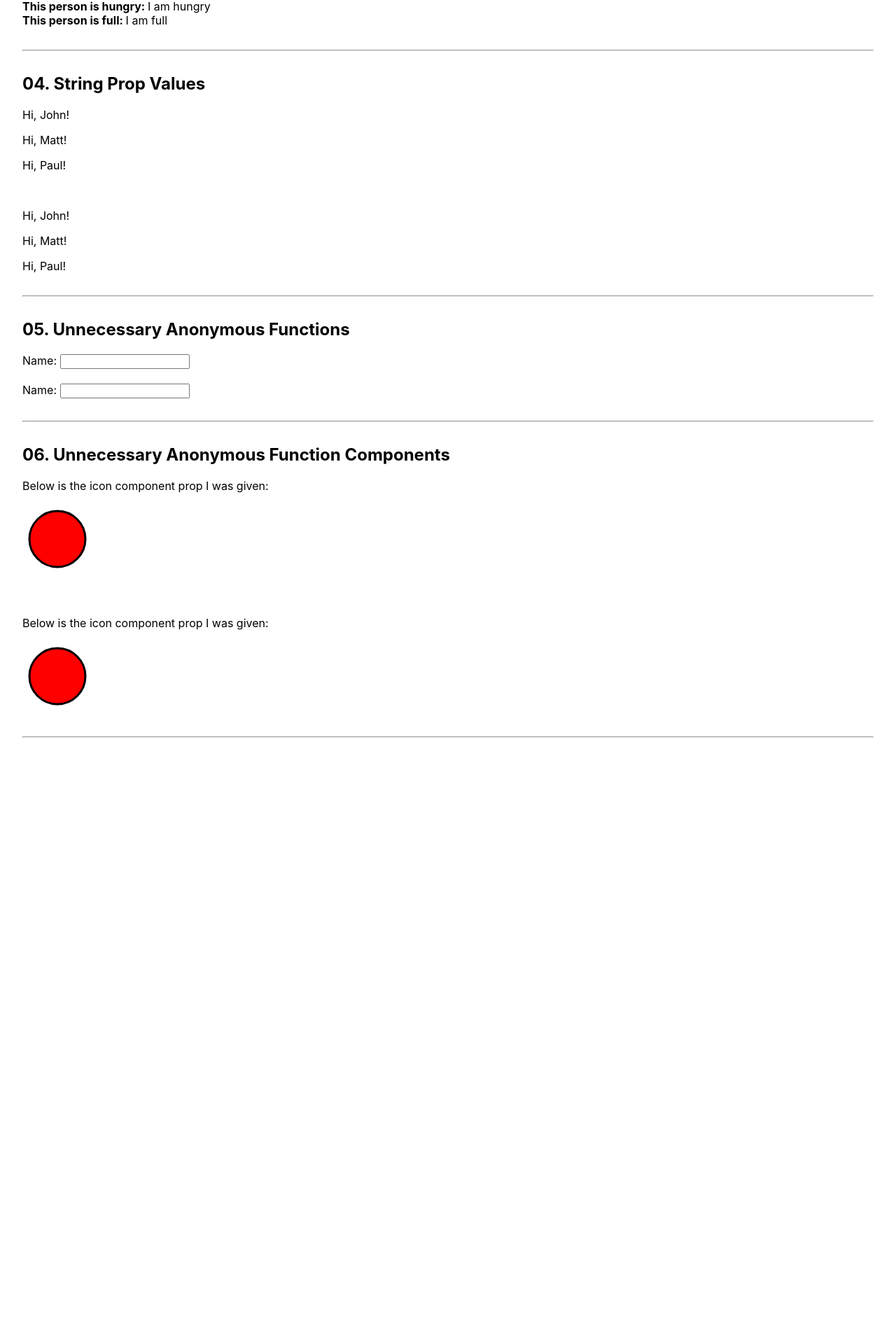
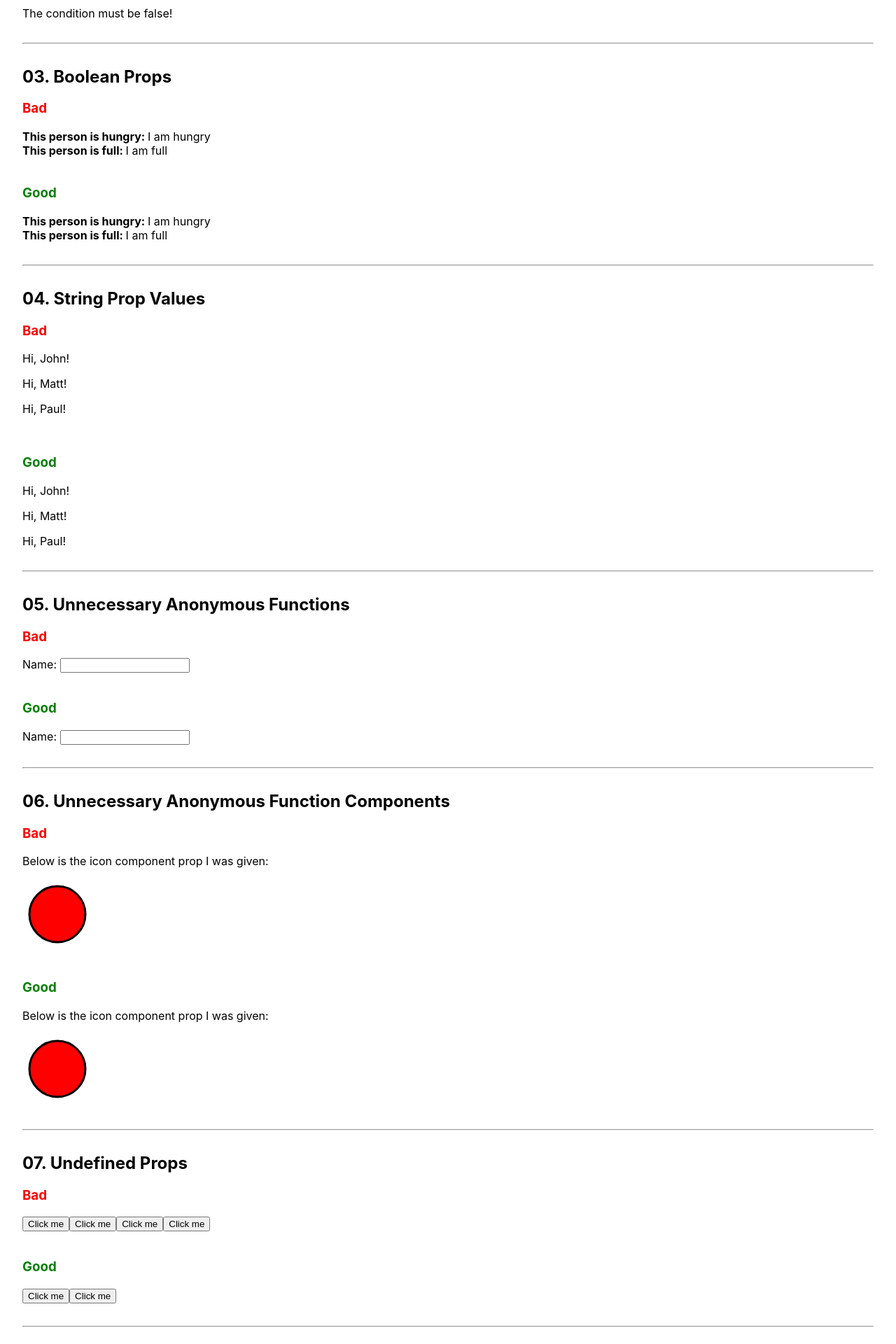
Before and after one commit to thawkin3/react-clean-code, a React (Create React App) app: page / in a window 1280 px wide. Shown: the part 680-2600 px from the top of the page at 70% size. Before the commit the page ends 1774 px from the top, so only its background shows below. Built offline with nearby package versions, Linux system fonts and the light colour scheme.

Commit message:
feat: adds seventh example for undefined props

```diff
--- a/src/App.css
+++ b/src/App.css
@@ -5,3 +5,11 @@ h1 {
 section {
   margin: 2rem 0;
 }
+
+h3.bad {
+  color: red;
+}
+
+h3.good {
+  color: green;
+}
--- a/src/App.js
+++ b/src/App.js
@@ -11,6 +11,8 @@ import { UnnecessaryAnonymousFunctionsBad } from './components/05-unnecessary-an
 import { UnnecessaryAnonymousFunctionsGood } from './components/05-unnecessary-anonymous-functions-good'
 import { UnnecessaryAnonymousFunctionComponentsBad } from './components/06-unnecessary-anonymous-function-components-bad'
 import { UnnecessaryAnonymousFunctionComponentsGood } from './components/06-unnecessary-anonymous-function-components-good'
+import { UndefinedPropsBad } from './components/07-undefined-props-bad'
+import { UndefinedPropsGood } from './components/07-undefined-props-good'
 import './App.css'
 
 export const App = () => (
@@ -21,51 +23,72 @@ export const App = () => (
 
     <section>
       <h2>01. Conditional Rendering Only for One Condition</h2>
+      <h3 className="bad">Bad</h3>
       <ConditionalRenderingWhenTrueBad />
       <br />
+      <h3 className="good">Good</h3>
       <ConditionalRenderingWhenTrueGood />
     </section>
     <hr />
 
     <section>
       <h2>02. Conditional Rendering on Either Condition</h2>
+      <h3 className="bad">Bad</h3>
       <ConditionalRenderingBad />
       <br />
+      <h3 className="good">Good</h3>
       <ConditionalRenderingGood />
     </section>
     <hr />
 
     <section>
       <h2>03. Boolean Props</h2>
+      <h3 className="bad">Bad</h3>
       <BooleanPropBad />
       <br />
+      <h3 className="good">Good</h3>
       <BooleanPropGood />
     </section>
     <hr />
 
     <section>
       <h2>04. String Prop Values</h2>
+      <h3 className="bad">Bad</h3>
       <StringPropValuesBad />
       <br />
+      <h3 className="good">Good</h3>
       <StringPropValuesGood />
     </section>
     <hr />
 
     <section>
       <h2>05. Unnecessary Anonymous Functions</h2>
+      <h3 className="bad">Bad</h3>
       <UnnecessaryAnonymousFunctionsBad />
       <br />
       <br />
+      <h3 className="good">Good</h3>
       <UnnecessaryAnonymousFunctionsGood />
     </section>
     <hr />
 
     <section>
       <h2>06. Unnecessary Anonymous Function Components</h2>
+      <h3 className="bad">Bad</h3>
       <UnnecessaryAnonymousFunctionComponentsBad />
       <br />
+      <h3 className="good">Good</h3>
+      <UnnecessaryAnonymousFunctionComponentsGood />
+    </section>
+    <hr />
+
+    <section>
+      <h2>07. Undefined Props</h2>
+      <h3 className="bad">Bad</h3>
+      <UndefinedPropsBad />
       <br />
-      <UnnecessaryAnonymousFunctionComponentsGood />
+      <h3 className="good">Good</h3>
+      <UndefinedPropsGood />
     </section>
     <hr />
   </main>
--- /dev/null
+++ b/src/components/07-undefined-props-bad.js
@@ -0,0 +1,20 @@
+import React from 'react'
+
+const ButtonOne = ({ handleClick }) => (
+  <button onClick={handleClick || undefined}>Click me</button>
+)
+
+const ButtonTwo = ({ handleClick }) => {
+  const noop = () => {}
+
+  return <button onClick={handleClick || noop}>Click me</button>
+}
+
+export const UndefinedPropsBad = () => (
+  <div>
+    <ButtonOne />
+    <ButtonOne handleClick={() => alert('Clicked!')} />
+    <ButtonTwo />
+    <ButtonTwo handleClick={() => alert('Clicked!')} />
+  </div>
+)
--- /dev/null
+++ b/src/components/07-undefined-props-good.js
@@ -0,0 +1,12 @@
+import React from 'react'
+
+const ButtonOne = ({ handleClick }) => (
+  <button onClick={handleClick}>Click me</button>
+)
+
+export const UndefinedPropsGood = () => (
+  <div>
+    <ButtonOne />
+    <ButtonOne handleClick={() => alert('Clicked!')} />
+  </div>
+)
```
Also changed, not shown: 1 other file (tests, documents, lock files or other folders).
